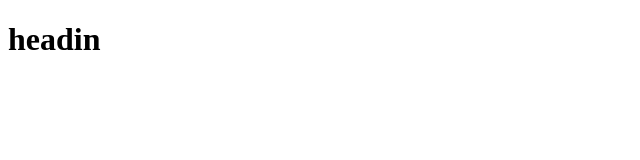
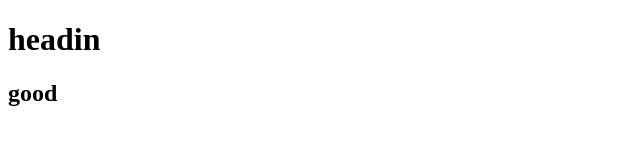
Before and after one commit to voyager2010/my-first-project, a plain HTML site: page index.html in a window 1280 px wide. Shown: the full height of the page, 0-640 px from the left. Drawn offline with Linux system fonts and the light colour scheme.

Commit message:
greeting added

```diff
--- a/index.html
+++ b/index.html
@@ -7,5 +7,6 @@
 </head>
 <body>
    <h1>headin</h1>
+   <h2>good</h2>
 </body>
 </html>
```
